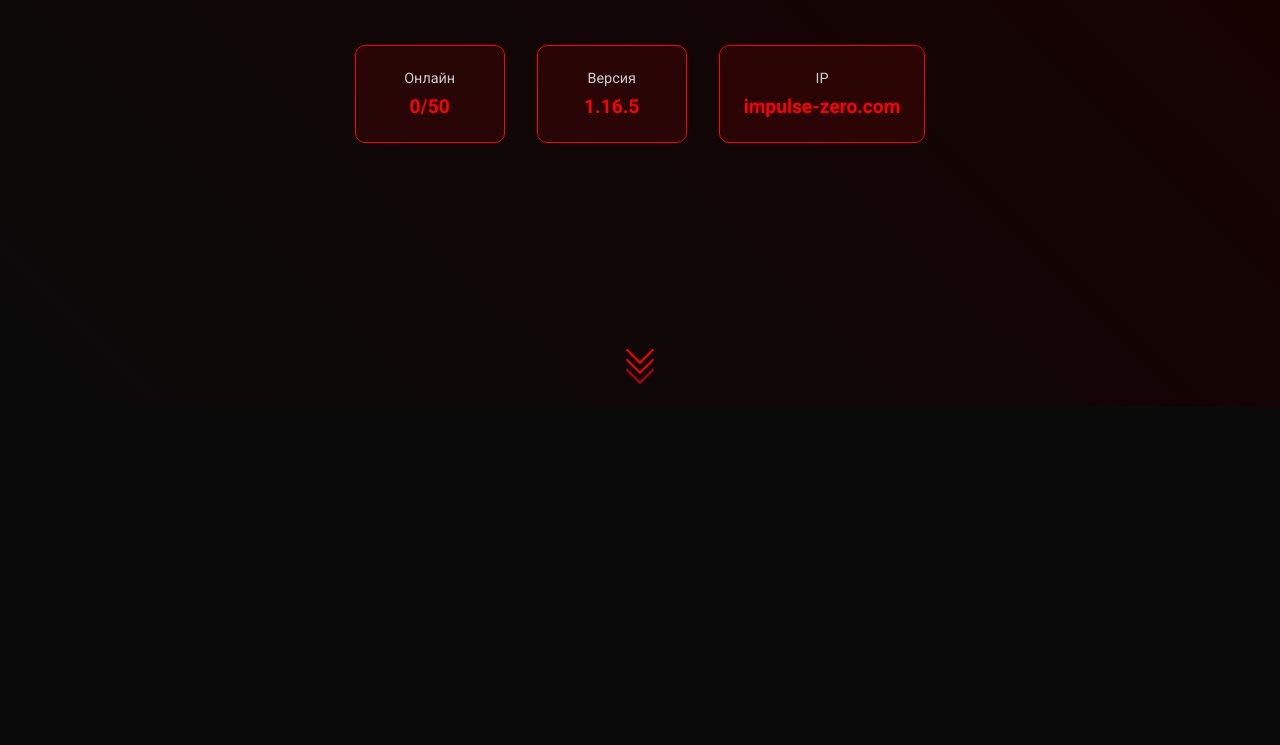
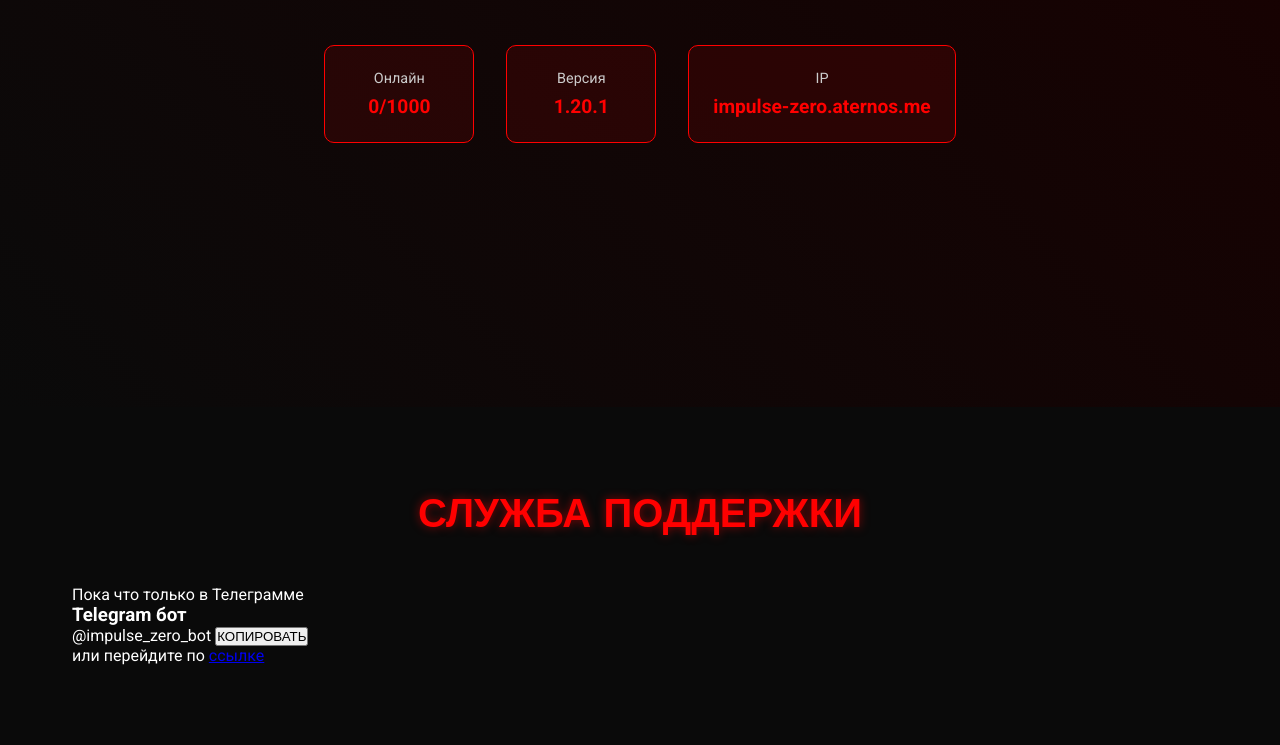
Before and after one commit to Impulse-Zero/Impulse-Zero.github.io, a plain HTML site: page index.html in a window 1280 px wide. Shown: the part 393-1138 px from the top of the page. Before the commit the page ends 800 px from the top, so only its background shows below. Drawn offline with Linux system fonts and the light colour scheme.

Commit message:
index.html

```diff
--- a/index.html
+++ b/index.html
@@ -5,10 +5,10 @@
     <meta name="viewport" content="width=device-width, initial-scale=1.0">
     <title>Impulse Zero - Minecraft Server</title>
     <link rel="stylesheet" href="style.css">
+    <link rel="icon" type="image/x-icon" href="favicon.ico">
     <link href="https://fonts.googleapis.com/css2?family=Orbitron:wght@400;700;900&family=Roboto:wght@300;400;700&display=swap" rel="stylesheet">
 </head>
 <body>
-    <!-- Навигация -->
     <nav class="navbar">
         <div class="nav-container">
             <div class="hamburger-menu">
@@ -17,7 +17,9 @@
                 <div class="bar"></div>
             </div>
             <div class="nav-logo">
-                <span class="logo-text">IMPULSE ZERO</span>
+                <a href="index.html" class="logo-link">
+                    <span class="logo-text">IMPULSE ZERO</span>
+                </a>
             </div>
             <div class="currency-selector">
                 <select id="currencySelect">
@@ -32,14 +34,15 @@
     <!-- Боковое меню -->
     <div class="sidebar">
         <div class="sidebar-header">
-            <span class="sidebar-title">IMPULSE ZERO</span>
+            <a href="index.html" class="sidebar-title-link">
+                <span class="sidebar-title">IMPULSE ZERO</span>
+            </a>
             <div class="close-btn">&times;</div>
         </div>
         <div class="sidebar-menu">
             <a href="index.html" class="menu-item">Главная</a>
             <a href="privileges.html" class="menu-item">Привилегии</a>
             <a href="cases.html" class="menu-item">Кейсы</a>
-            <a href="#rules" class="menu-item">Правила</a>
             <a href="#contacts" class="menu-item">Контакты</a>
         </div>
     </div>
@@ -52,22 +55,39 @@
             <div class="server-info">
                 <div class="info-card">
                     <span class="info-label">Онлайн</span>
-                    <span class="info-value">0/50</span>
+                    <span class="info-value">0/1000</span>
                 </div>
                 <div class="info-card">
                     <span class="info-label">Версия</span>
-                    <span class="info-value">1.16.5</span>
+                    <span class="info-value">1.20.1</span>
                 </div>
                 <div class="info-card">
                     <span class="info-label">IP</span>
-                    <span class="info-value">impulse-zero.com</span>
+                    <span class="info-value">impulse-zero.aternos.me</span>
                 </div>
             </div>
         </div>
-        <div class="scroll-indicator">
-            <div class="chevron"></div>
-            <div class="chevron"></div>
-            <div class="chevron"></div>
+    </section>
+
+    <!-- Контакты -->
+    <section id="contacts" class="contacts">
+        <div class="container">
+            <h2 class="section-title">СЛУЖБА ПОДДЕРЖКИ</h2>
+            <p class="contacts-subtitle">Пока что только в Телеграмме</p>
+            <div class="contact-info">
+                <div class="telegram-contact">
+                    <div class="contact-card">
+                        <h3>Telegram бот</h3>
+                        <div class="copy-section">
+                            <span class="contact-text">@impulse_zero_bot</span>
+                            <button class="copy-btn" onclick="copyToClipboard('@impulse_zero_bot')">
+                                КОПИРОВАТЬ
+                            </button>
+                        </div>
+                        <p class="contact-or">или перейдите по <a href="https://t.me/impulse_zero_bot" target="_blank" class="contact-link">ссылке</a></p>
+                    </div>
+                </div>
+            </div>
         </div>
     </section>
 
```
